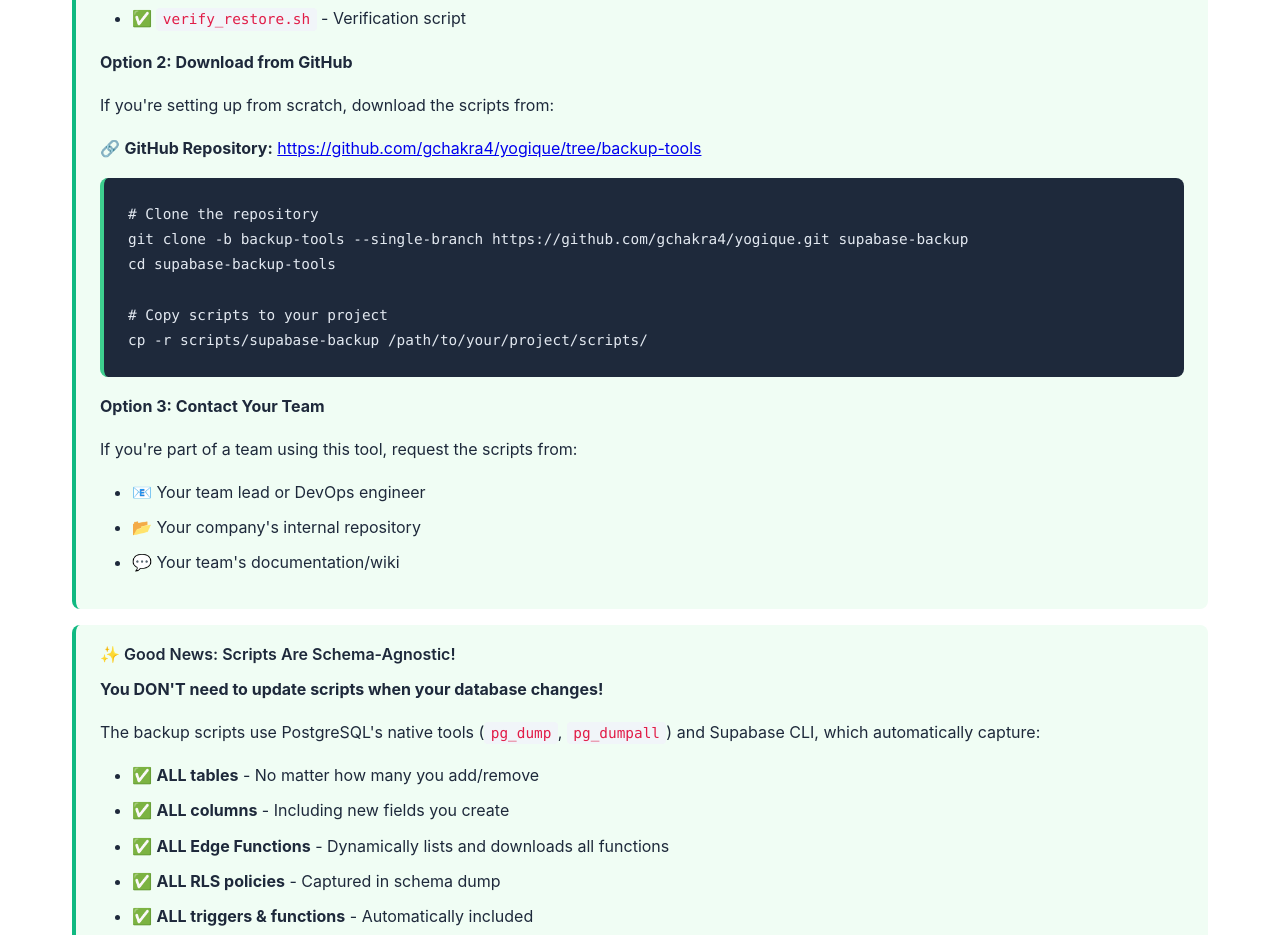
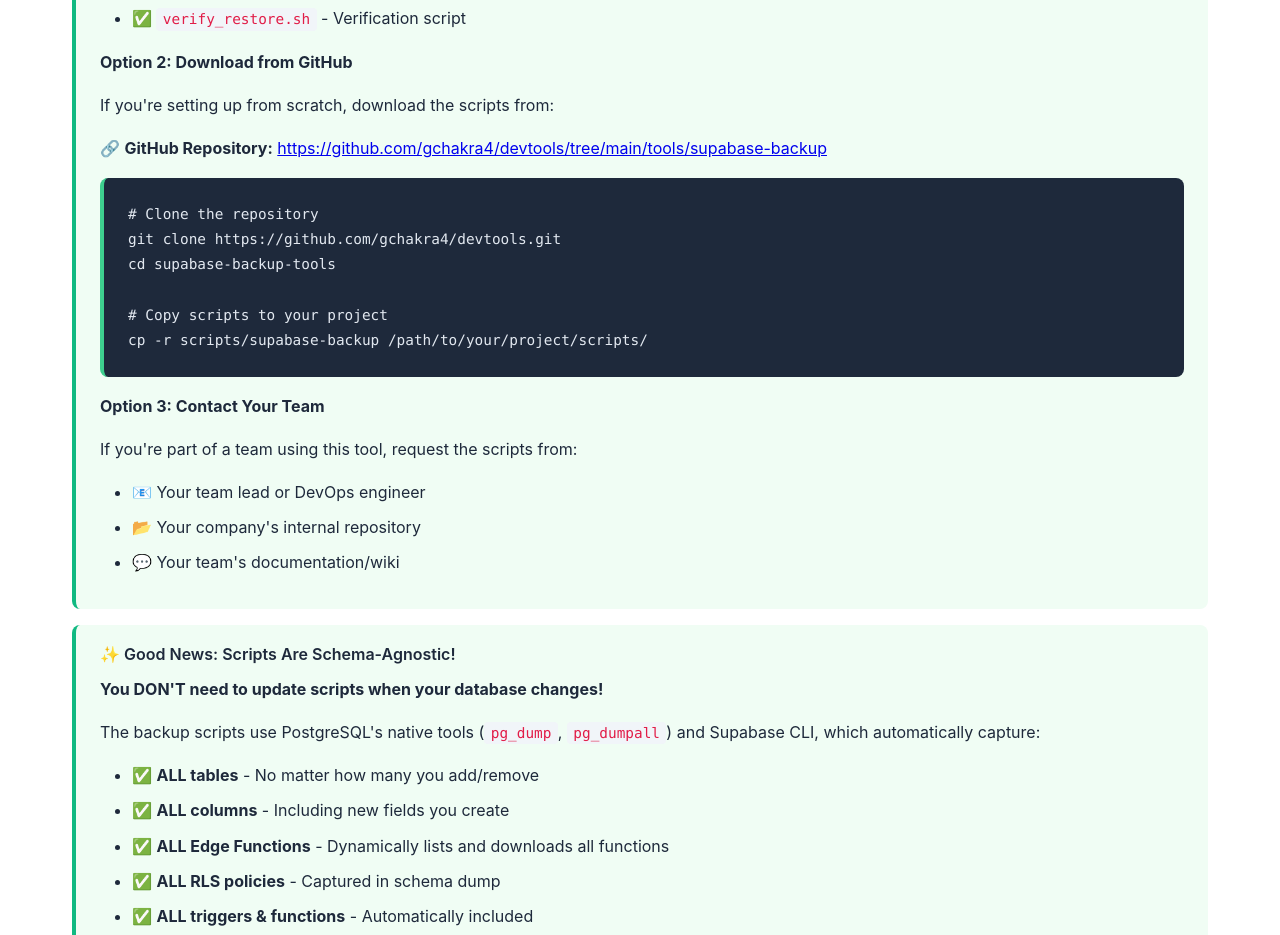
Before and after one commit to gchakra4/devtools, a plain HTML site: page tools/supabase-backup/complete_guide/index.html in a window 1280 px wide. Shown: the part 2681-3616 px from the top of the page. Drawn offline with Linux system fonts and the light colour scheme.

Commit message:
Update: Changed repository links from yogique/backup-tools to gchakra4/devtools

```diff
--- a/tools/supabase-backup/complete_guide/index.html
+++ b/tools/supabase-backup/complete_guide/index.html
@@ -450,10 +450,10 @@ echo 'export PATH="$HOME/bin:$PATH"' >> ~/.bashrc</code></pre>
 
             <p><strong>Option 2: Download from GitHub</strong></p>
             <p>If you're setting up from scratch, download the scripts from:</p>
-            <p>🔗 <strong>GitHub Repository:</strong> <a href="https://github.com/gchakra4/yogique/tree/backup-tools"
-                    target="_blank">https://github.com/gchakra4/yogique/tree/backup-tools</a></p>
+            <p>🔗 <strong>GitHub Repository:</strong> <a href="https://github.com/gchakra4/devtools/tree/main/tools/supabase-backup"
+                    target="_blank">https://github.com/gchakra4/devtools/tree/main/tools/supabase-backup</a></p>
             <pre><code># Clone the repository
-git clone -b backup-tools --single-branch https://github.com/gchakra4/yogique.git supabase-backup
+git clone https://github.com/gchakra4/devtools.git
 cd supabase-backup-tools
 
 # Copy scripts to your project
```
